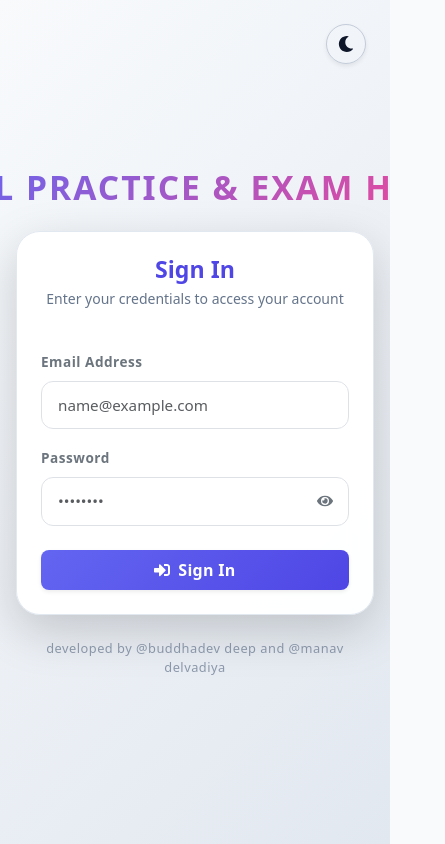
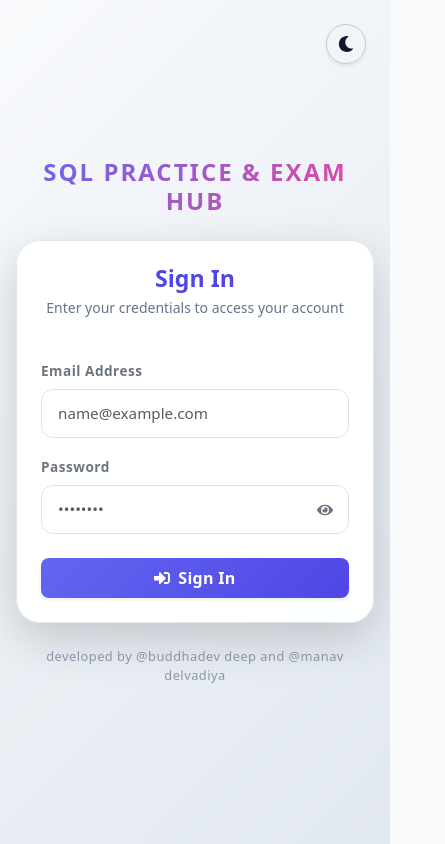
Before and after one commit to buddhadevdeep/EXAM_APP, a React (Vite) app in the folder frontend/: page /login in a window 390 px wide. Shown: the whole page, 445 px wide, since content can reach past the window. Built offline with nearby package versions, Linux system fonts and the light colour scheme; no server answers; what alasql would draw is missing.

Commit message:
responsive ui

```diff
--- a/frontend/src/pages/Login.jsx
+++ b/frontend/src/pages/Login.jsx
@@ -84,7 +84,7 @@ const Login = () => {
       </button>
 
       <div className="d-flex flex-column align-items-center" style={{ maxWidth: '480px', width: '100%' }}>
-        <h1 className="fw-bold mb-4 text-center text-gradient text-uppercase animate-fade" style={{ letterSpacing: '2px', fontSize: '2.1rem', whiteSpace: 'nowrap' }}>
+        <h1 className="fw-bold mb-4 text-center text-gradient text-uppercase animate-fade" style={{ letterSpacing: '2px', fontSize: 'clamp(1.5rem, 5vw, 2.1rem)' }}>
           SQL Practice & Exam Hub
         </h1>
 
--- a/frontend/src/pages/SqlDatabases.jsx
+++ b/frontend/src/pages/SqlDatabases.jsx
@@ -442,7 +442,7 @@ const SqlDatabases = () => {
                 {databases.map(db => (
                   <div key={db._id} className="col-12">
                     <div className="card glass-card p-3 border border-secondary border-opacity-10 hover-pulse shadow">
-                      <div className="d-flex justify-content-between align-items-start">
+                      <div className="d-flex flex-column flex-sm-row justify-content-between align-items-start gap-3">
                         <div>
                           <h5 className="fw-bold mb-1 text-info d-flex align-items-center gap-2">
                             <FaDatabase /> {db.name}
--- a/frontend/src/pages/Submissions.jsx
+++ b/frontend/src/pages/Submissions.jsx
@@ -32,7 +32,7 @@ const Submissions = () => {
         <FaArrowLeft /> Back
       </button>
 
-      <div className="d-flex justify-content-between align-items-center mb-4">
+      <div className="d-flex flex-column flex-md-row justify-content-between align-items-md-center gap-3 mb-4">
         <h3 className="fw-bold">Student Submissions</h3>
         <a href={`${API_BASE}/api/teacher/exams/${examId}/export?token=${localStorage.getItem('token')}`} className="btn btn-success d-flex align-items-center gap-2">
           <FaDownload /> Export Marks (Excel)
```
